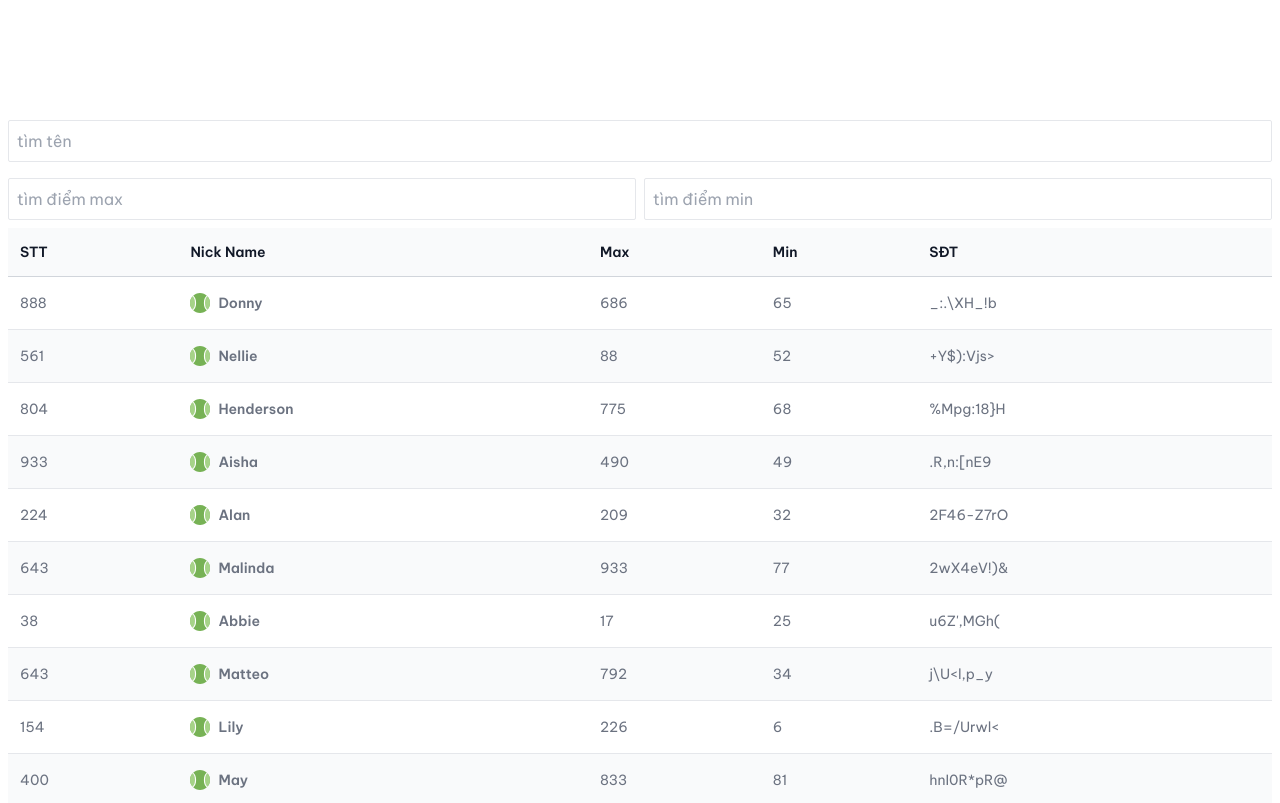
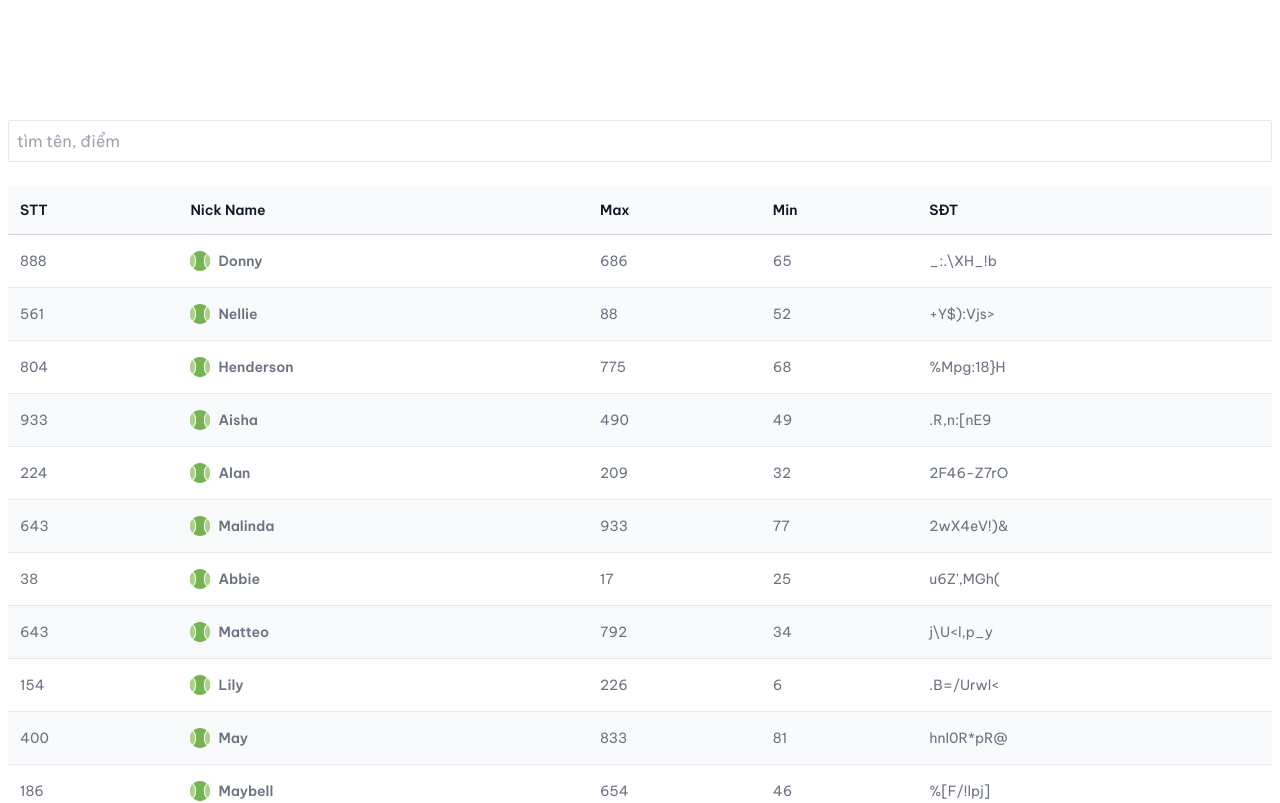
Before and after one commit to dflyapp/tennis-btn, a Next.js app: page /bang-diem/FilterTable in a window 1280 px wide. Shown: the top 803 px of the page. Built offline with nearby package versions, Linux system fonts and the light colour scheme.

Commit message:
fix: improve search input

```diff
--- a/pages/bang-diem/FilterTable.tsx
+++ b/pages/bang-diem/FilterTable.tsx
@@ -127,7 +127,6 @@ export default function FilterTable({ dataSet }: Props) {
   const result = dataSet ? [...dataSet] : makeData(1000);
   const [data, setData] = React.useState<Person[]>(() => result);
   const refreshData = () => setData((old) => makeData(50000));
-  const [searchText, setSearchText] = React.useState("");
 
   const table = useReactTable({
     data,
@@ -171,73 +170,46 @@ export default function FilterTable({ dataSet }: Props) {
 
   return (
     <div className="p-2">
-      {/* <div className="flex justify-center my-8">
-        <DebouncedInput
-          value={globalFilter ?? ""}
-          onChange={(value) => setGlobalFilter(String(value))}
-          className="p-2 font-lg shadow border border-block"
-          placeholder=""
-        />
-      </div> */}
       <div className="flex mx-auto my-4">
         <input
-          placeholder="tìm tên"
+          placeholder="tìm tên, điểm"
           type="text"
           className="border px-2 py-2 w-full rounded-sm"
-          onChange={(e) => {
-            setSearchText(e.target.value);
-            if (e.target.value !== "") {
+          onChange={(event) => {
+            if (event.target.value === "") {
+              setData(result);
+            } else if (Number(event.target.value) > 0) {
+              const newDataMax = result.filter(
+                (e) =>
+                  e.max !== null &&
+                  e.max
+                    .toString()
+                    .toLowerCase()
+                    .includes(event.target.value.toLowerCase())
+              );
+              const newDataMin = result.filter(
+                (e) =>
+                  e.min !== null &&
+                  e.min
+                    .toString()
+                    .toLowerCase()
+                    .includes(event.target.value.toLowerCase())
+              );
+              setData([...newDataMax, ...newDataMin]);
+            } else {
               const newData = result.filter(
                 (e) =>
                   e.nickName !== null &&
-                  e.nickName.toLowerCase().includes(searchText.toLowerCase())
+                  e.nickName
+                    .toLowerCase()
+                    .includes(event.target.value.toLowerCase())
               );
               setData(newData);
-            } else {
-              setData(result);
-            }
-          }}
-          value={searchText}
-        />
-      </div>
-      <div className="flex">
-        <input
-          placeholder="tìm điểm max"
-          type="text"
-          className="border px-2 py-2 w-full rounded-sm"
-          onChange={(event) => {
-            const input = event.target.value.toString();
-            if (event.target.value !== "") {
-              const newData = result.filter(
-                (e) =>
-                  e.max !== null &&
-                  e.max.toString().toLowerCase().includes(input)
-              );
-              setData(newData);
-            } else {
-              setData(result);
-            }
-          }}
-        />
-        <input
-          placeholder="tìm điểm min"
-          type="text"
-          className="border px-2 py-2 w-full ml-2 rounded-sm"
-          onChange={(event) => {
-            const input = event.target.value.toString();
-            if (event.target.value !== "") {
-              const newData = result.filter(
-                (e) =>
-                  e.min !== null &&
-                  e.min.toString().toLowerCase().includes(input)
-              );
-              setData(newData);
-            } else {
-              setData(result);
             }
           }}
         />
       </div>
+
       <div className="h-2" />
       <table className="min-w-full divide-y divide-gray-300">
         <thead className="bg-gray-50">
```
